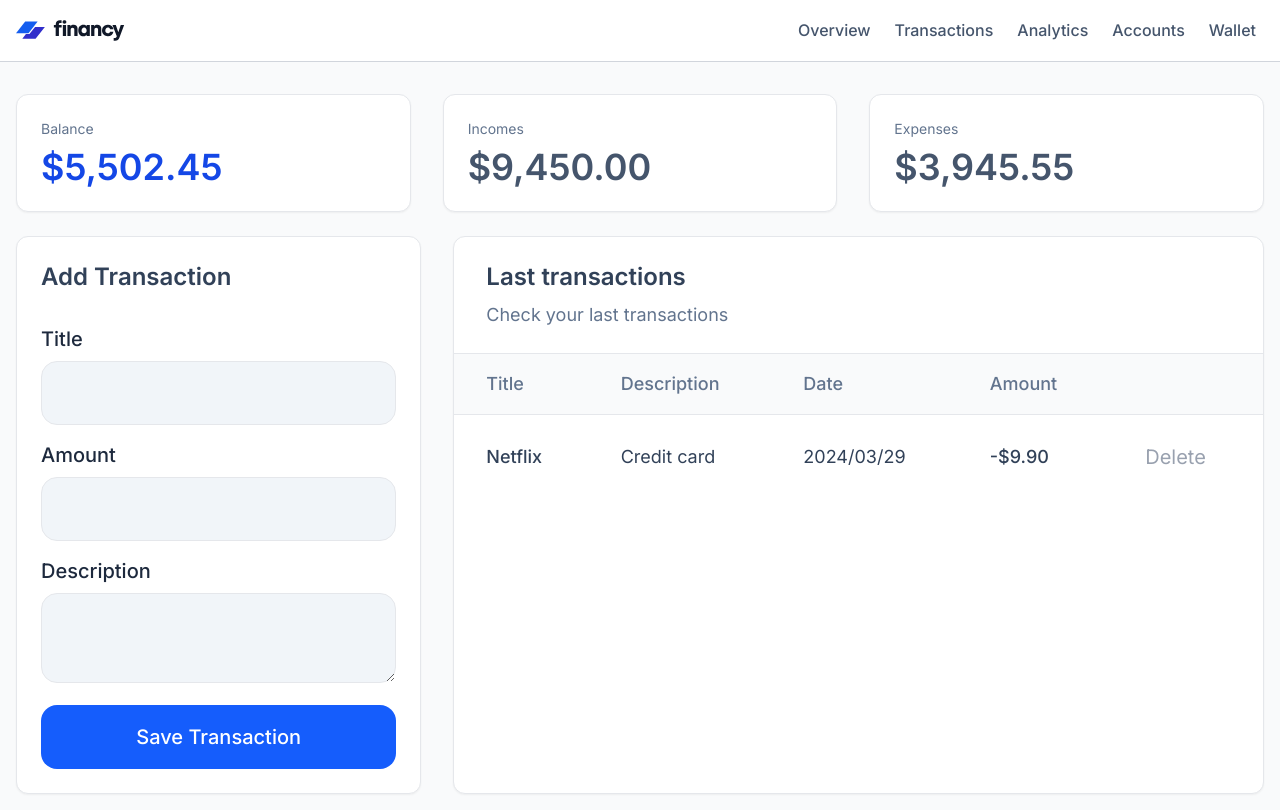
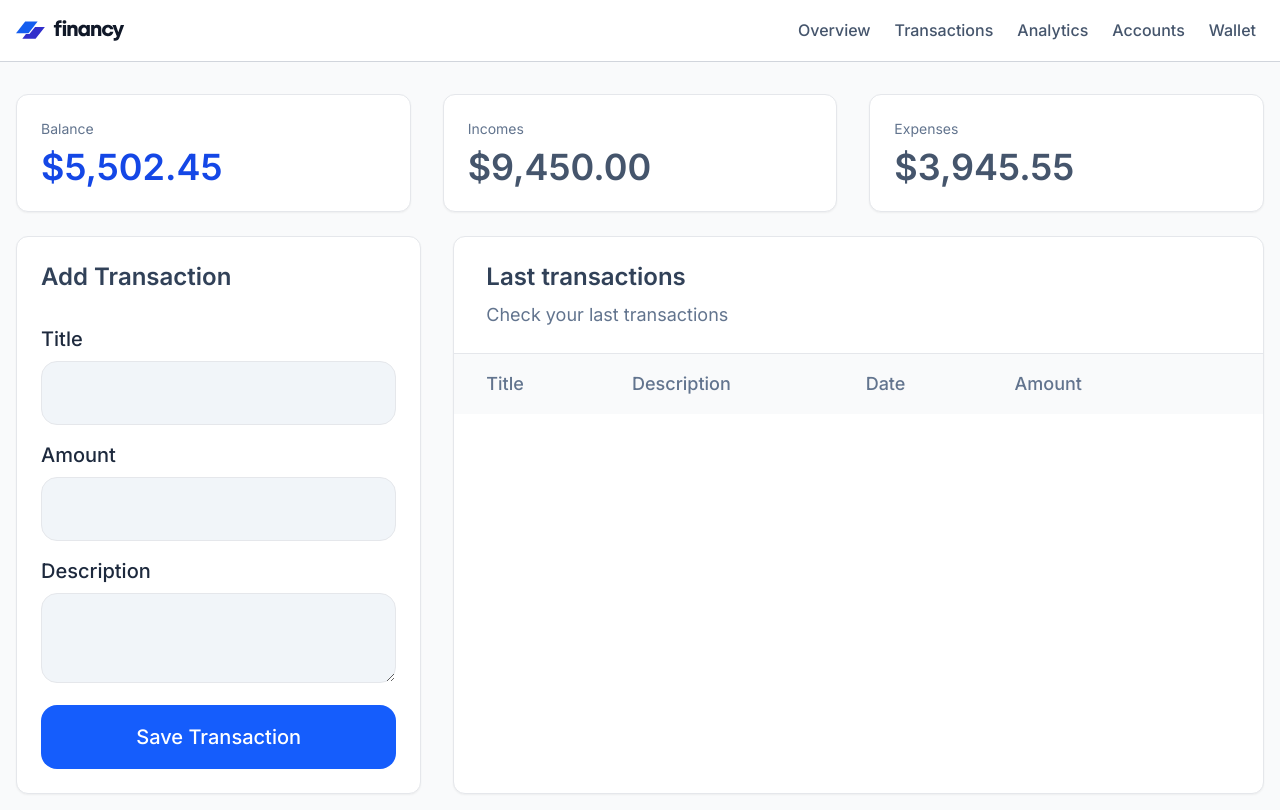
Before and after one commit to Nastia-Pirogova/FinTrack, a React (Vite) app: page / in a window 1280 px wide. Built offline with nearby package versions, Linux system fonts and the light colour scheme.

Commit message:
feat: add and delete transactions

```diff
--- a/src/App.tsx
+++ b/src/App.tsx
@@ -2,9 +2,15 @@ import TransactionForm from './components/TransactionForm.tsx'
 import TransactionsList from './components/TransactionsList.tsx'
 import StatsCards from './components/StatsCards.tsx'
 import Header from "./components/Header.tsx";
+import {useState} from 'react'
 
 function App() {
+    const [transactions, setTransactions] = useState([]);
 
+    function deleteItem(id) {
+        return setTransactions(transactions.filter(item => item.id !== id))
+
+    }
 
     return (
         <>
@@ -14,8 +20,17 @@ function App() {
 
             <section id="transaction" className="transaction px-4 mb-4">
                 <div className="container mx-auto grid gap-8 xl:grid-cols-[1fr_2fr] grid-cols-1  justify-between ">
-                    <TransactionForm/>
-                    <TransactionsList/>
+                    <TransactionForm onSubmit={(values) => {
+                        setTransactions([
+                            ...transactions,
+                            {
+                                ...values,
+                                date: new Date(),
+                                id: Date.now()
+                            }
+                        ])
+                    }}/>
+                    <TransactionsList transactions={transactions} onDelete={deleteItem}/>
                 </div>
             </section>
 
--- a/src/components/Header.tsx
+++ b/src/components/Header.tsx
@@ -37,9 +37,9 @@ function Header() {
                         </ul>
                     </nav>
                     <button id="burger" className="header-burger md:hidden" onClick={() => setOpen(!open)}>
-                        <svg xmlns="http://www.w3.org/2000/svg" fill="none" viewBox="0 0 24 24" stroke-width="1.5"
+                        <svg xmlns="http://www.w3.org/2000/svg" fill="none" viewBox="0 0 24 24" strokeWidth="1.5"
                              stroke="currentColor" className="size-6">
-                            <path stroke-linecap="round" stroke-linejoin="round"
+                            <path strokeLinecap="round" strokeLinejoin="round"
                                   d="M3.75 6.75h16.5M3.75 12h16.5m-16.5 5.25h16.5"/>
                         </svg>
                     </button>
--- a/src/components/TransactionForm.tsx
+++ b/src/components/TransactionForm.tsx
@@ -1,15 +1,10 @@
 import {useState} from 'react'
 
-function TransactionForm() {
+
+function TransactionForm({ onSubmit }) {
     const [title, setTitle] = useState('')
     const [amount, setAmount] = useState('')
     const [description, setDescription] = useState('')
-
-    // const [list, setList] = useState([]);
-    //
-    // function addItem() {
-    //     setList([...list, "новий елемент"]);
-    // }
 
     return (
 
@@ -47,15 +42,12 @@ function TransactionForm() {
                             onChange={(e) => setDescription(e.target.value)}
                             className="w-full rounded-2xl border border-gray-200 bg-slate-100 px-5 py-4 md:text-xl outline-none max-h-[200px]"></textarea>
                     </div>
-                    <button type="submit" id="submit"
+                    <button type="button" id="submit" onClick={() => onSubmit({title, amount, description})}
                             className="h-14 md:h-16 w-full rounded-2xl bg-blue-600 text-xl font-medium text-white transition hover:bg-blue-700">
                         Save Transaction
                     </button>
                 </form>
 
-                {/*{list.map((item) => (*/}
-                {/*    <li>{item}</li>*/}
-                {/*))}*/}
             </div>
         </>
     )
--- a/src/components/TransactionsList.tsx
+++ b/src/components/TransactionsList.tsx
@@ -1,6 +1,7 @@
 import TransactionsListItem from './TransactionsListItem.tsx'
 
-function TransactionsList() {
+function TransactionsList({transactions, onDelete}) {
+
     return (
         <>
             <div className="border border-gray-200 bg-white shadow-xs rounded-xl">
@@ -29,7 +30,9 @@ function TransactionsList() {
 
                         <tbody className="text-lg text-slate-700">
 
-                        <TransactionsListItem/>
+                        {transactions.map((item ) => (
+                            <TransactionsListItem key={item.id} item={item} onDelete={() => onDelete(item.id)}/>
+                        ))}
 
                         </tbody>
                     </table>
--- a/src/components/TransactionsListItem.tsx
+++ b/src/components/TransactionsListItem.tsx
@@ -1,26 +1,13 @@
-//import {useState} from 'react'
-//import TransactionForm from './TransactionForm.tsx'
-
-
-function TransactionsListItem() {
-
-    //const [list, setList] = useState([]);
-
-    // function addItem() {
-    //     setList([...list, "новий елемент"]);
-    // }
+function TransactionsListItem({item, onDelete}) {
     return (
         <>
-            {/*{list.map((item) => (*/}
-
-            {/*))}*/}
-            <tr className="border-t border-gray-200">
-                <td className="px-8 py-5 font-medium">Netflix</td>
-                <td className="px-8 py-5">Credit card</td>
-                <td className="px-8 py-5">2024/03/29</td>
-                <td className="px-8 py-5 font-medium">-$9.90</td>
-                <td className="px-8 py-5 text-gray-400 text-xl">
-                    <button className="text-xl font-normal p-2">Delete</button>
+            <tr className="border-t border-gray-200" key={item?.id}>
+                <td className="px-8 py-5 font-medium">{item?.title}</td>
+                <td className="px-8 py-5">{item?.description}</td>
+                <td className="px-8 py-5">{item?.date ? new Date(item.date).toLocaleDateString() : 'N/A'}</td>
+                <td className="px-8 py-5 font-medium">${item?.amount}</td>
+                <td className="px-8 py-5 text-gray-400 text-xl" >
+                    <button className="text-xl font-normal p-2" onClick={onDelete}>Delete</button>
                 </td>
             </tr>
         </>
```
